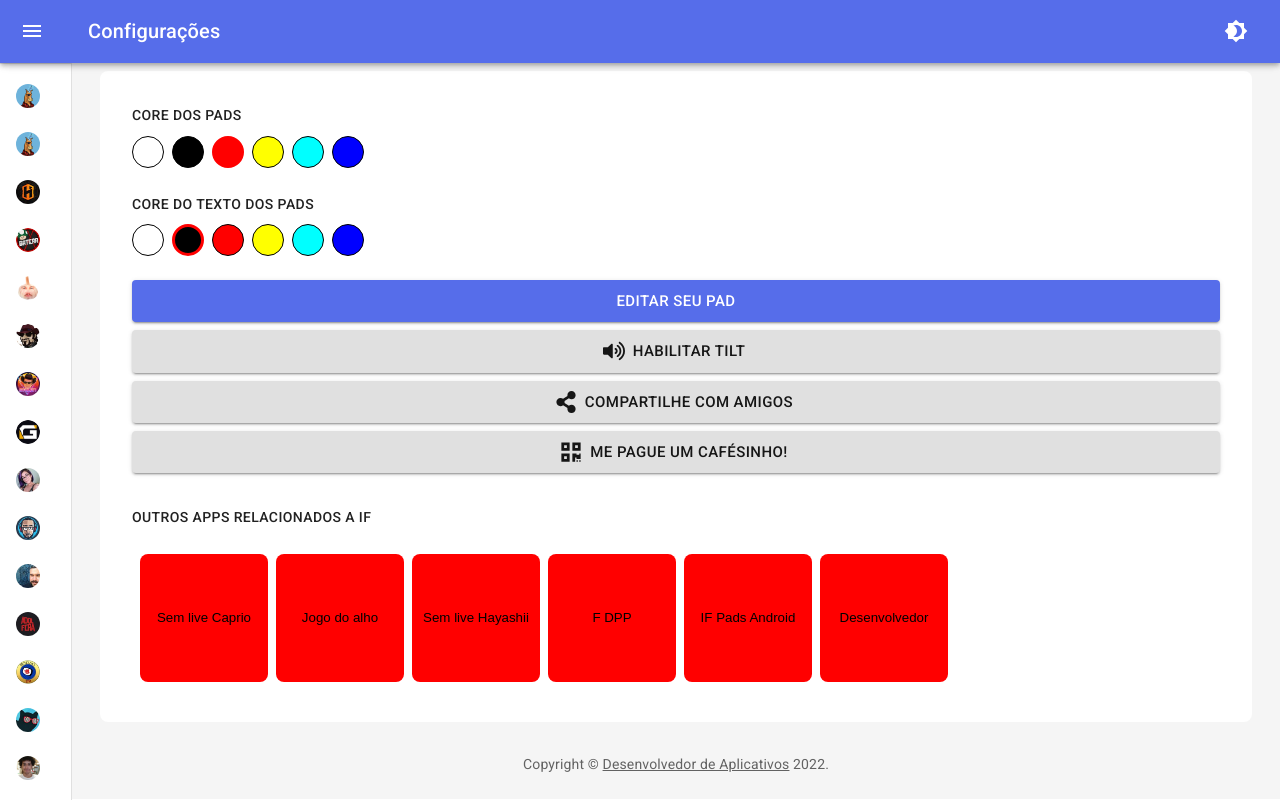
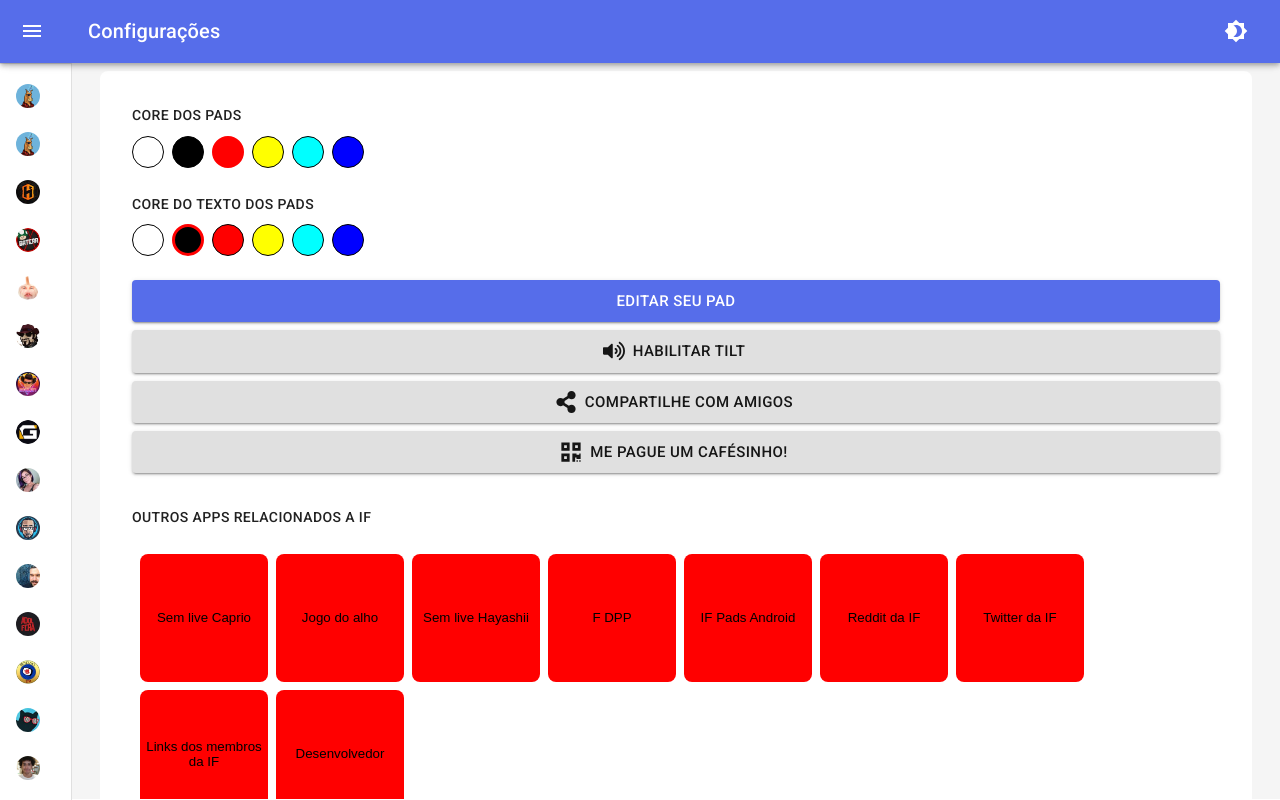
Before and after one commit to filipeleonelbatista/ifpads, a React (Vite) app in the folder web/: page /configuracoes in a window 1280 px wide. Both pictures are taken after a click on the button "Configurações". Shown: the part 1-801 px from the top of the page. Built offline with nearby package versions, Linux system fonts and the light colour scheme.

Commit message:
update links

```diff
--- a/web/src/pages/Config.jsx
+++ b/web/src/pages/Config.jsx
@@ -24,6 +24,9 @@ const links = [
   { title: "Sem live Hayashii", url: "https://semlivedohayashii.vercel.app/" },
   { title: "F DPP", url: "https://temposemdpp.vercel.app/" },
   { title: "IF Pads Android", url: "https://play.google.com/store/apps/details?id=com.ifpads.streamers" },
+  { title: "Reddit da IF", url: "https://www.reddit.com/r/IFFans/new/" },
+  { title: "Twitter da IF", url: "https://twitter.com/InstinctFamily" },
+  { title: "Links dos membros da IF", url: "https://linktr.ee/instinctfamily"},
   { title: "Desenvolvedor", url: "https://desenvolvedordeaplicativos.com.br/links" },
 ]
 
```
